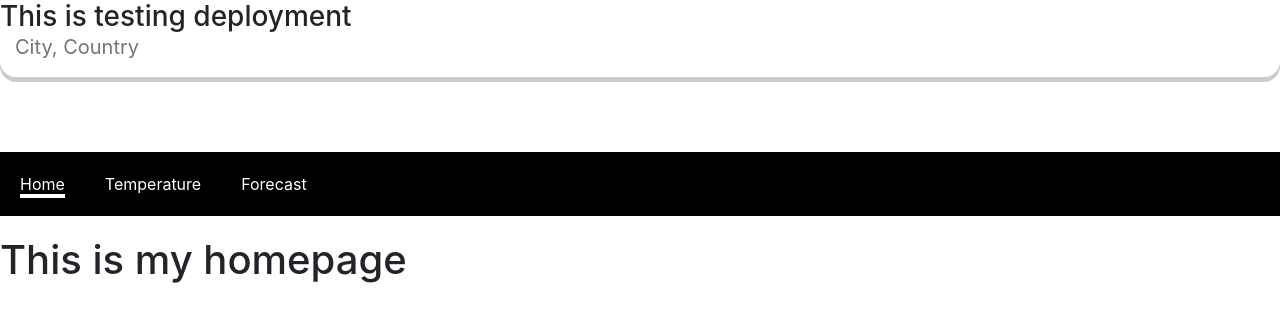
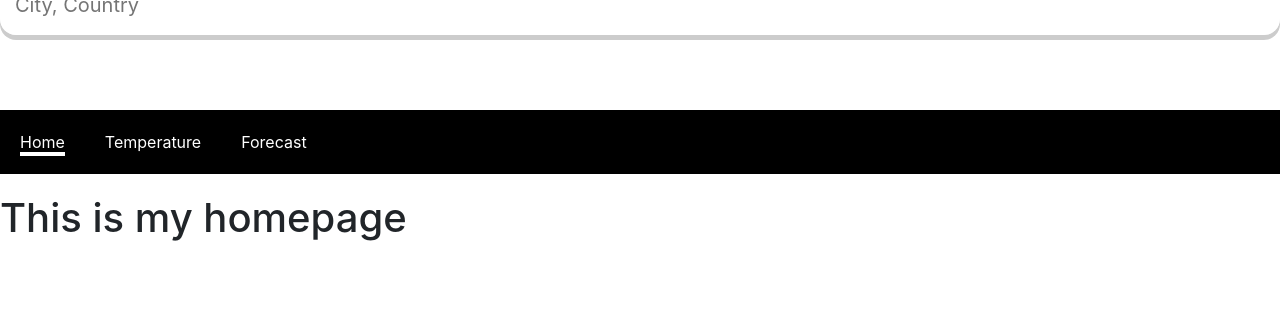
Before and after one commit to seattlefurby17/weather-wizard, a React (Create React App) app: page / in a window 1280 px wide. Shown: the top 322 px of the page. Built offline with nearby package versions, Linux system fonts and the light colour scheme.

Commit message:
removed a header tag in App.js

```diff
--- a/src/App.css
+++ b/src/App.css
@@ -68,9 +68,6 @@ main {
   padding: 25px;
 }
 
-
-
-
 .location-box .location {
   color: #fff;
   font-size: 32px;
--- a/src/App.js
+++ b/src/App.js
@@ -21,7 +21,7 @@ function App() {
   return (
     <div className="App">
       <header className="App-header">
-      <h3> This is testing deployment </h3>
+      {/* <h3> This is testing deployment </h3> */}
       <div className='weather-box'>
           <div className='temp'>
             <LocationSearchForm searchCurrentCityCallBack={ onLocationPicked } />
```
